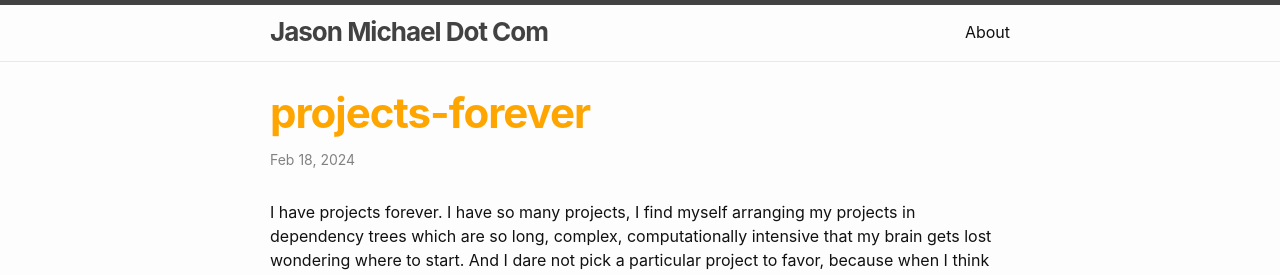
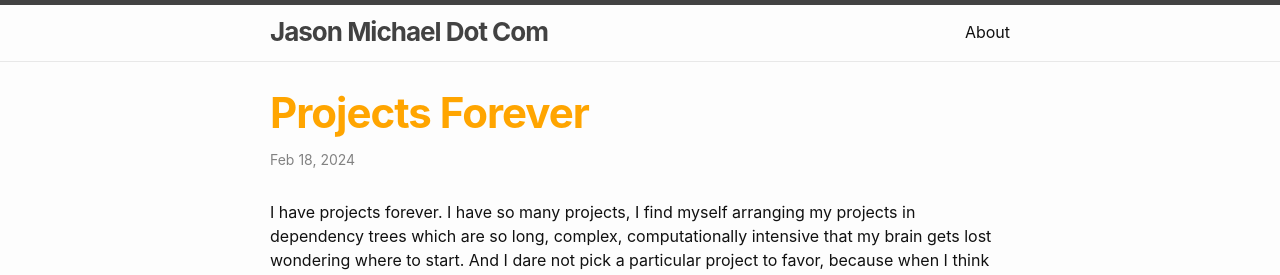
Before and after one commit to chewmanfoo/github-pages-with-docker, a Jekyll site: the page built from _posts/2024-02-18-projects-forever.markdown, in a window 1280 px wide. Shown: the top 275 px of the page. Built offline with Jekyll 4.4.1, drawn with Linux system fonts in a browser that asks for light colours.

```diff
--- a/_posts/2024-02-18-projects-forever.markdown
+++ b/_posts/2024-02-18-projects-forever.markdown
@@ -1,6 +1,6 @@
 ---
 layout: post
-title: "projects-forever"
+title: Projects Forever
 date: 2024-02-18 22:11
 comments: true
 categories:
```
